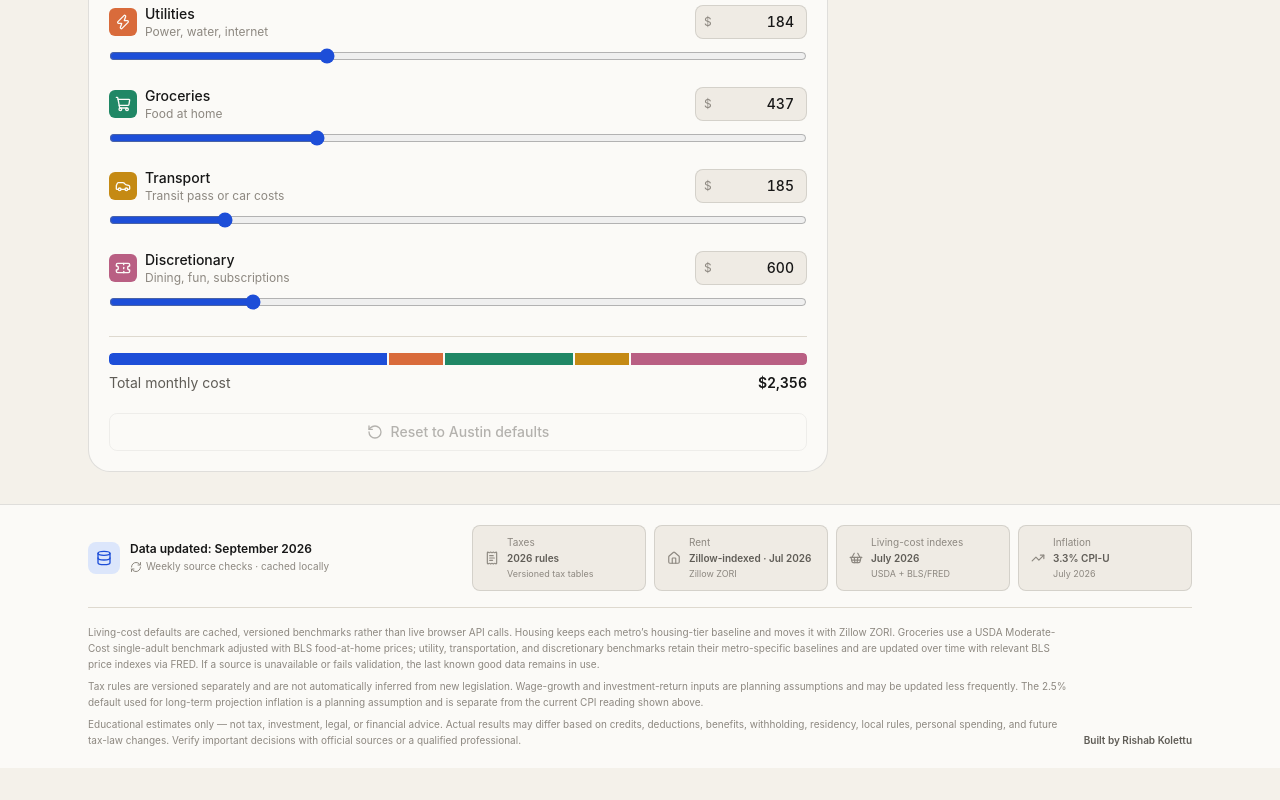
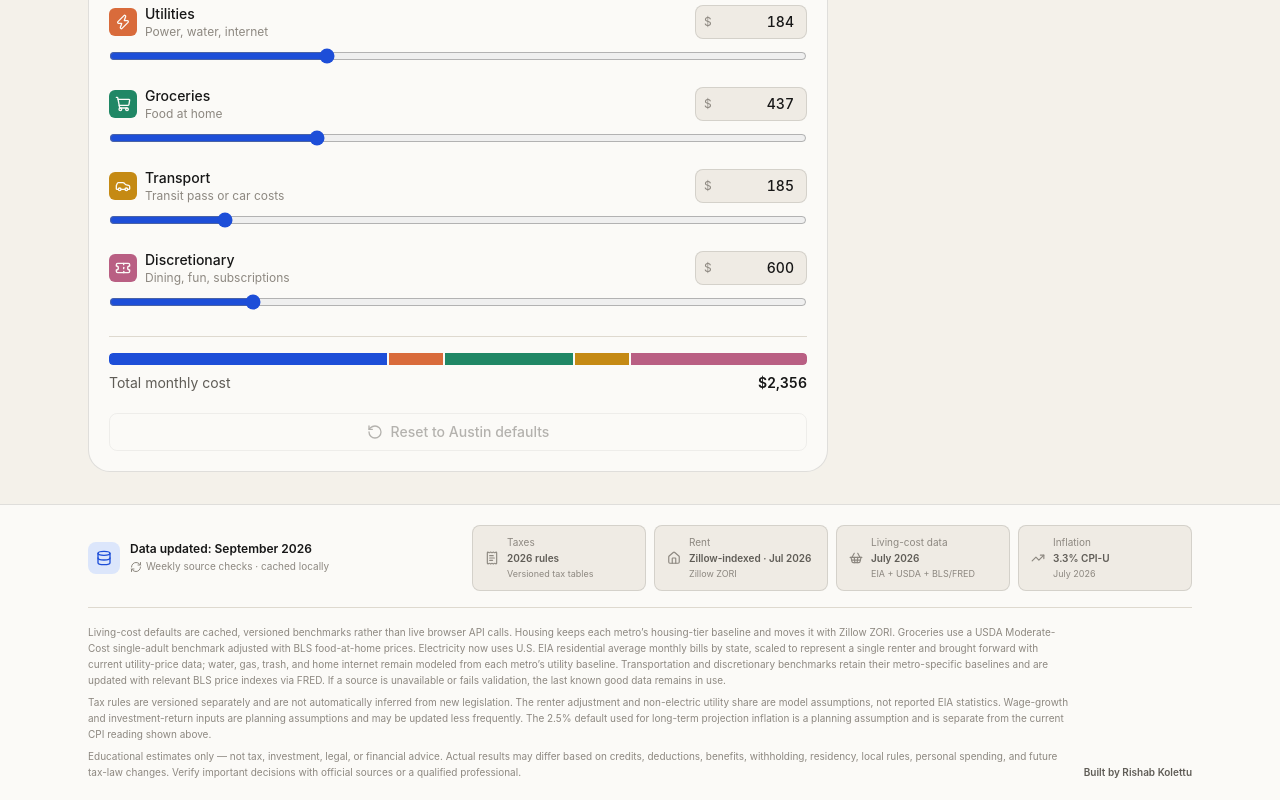
Before and after one commit to rkolettu/take-home-savings-calculator, a React (Vite) app: page / in a window 1280 px wide. Shown: the part 1026-1826 px from the top of the page. Before the commit the page ends 1794 px from the top, so only its background shows below. Built offline with nearby package versions, Linux system fonts and the light colour scheme.

Commit message:
Clarify state-based utility sourcing in footer

```diff
--- a/src/components/DataFreshness.tsx
+++ b/src/components/DataFreshness.tsx
@@ -22,9 +22,9 @@ const items = [
     icon: Home,
   },
   {
-    label: 'Living-cost indexes',
+    label: 'Living-cost data',
     value: liveData.costIndexPeriod,
-    detail: 'USDA + BLS/FRED',
+    detail: 'EIA + USDA + BLS/FRED',
     icon: ShoppingBasket,
   },
   {
@@ -90,10 +90,10 @@ export function DataFreshness() {
         >
           <div className="space-y-1.5 text-[10px] leading-4 text-[var(--text-muted)]">
             <p>
-              Living-cost defaults are cached, versioned benchmarks rather than live browser API calls. Housing keeps each metro’s housing-tier baseline and moves it with Zillow ZORI. Groceries use a USDA Moderate-Cost single-adult benchmark adjusted with BLS food-at-home prices; utility, transportation, and discretionary benchmarks retain their metro-specific baselines and are updated over time with relevant BLS price indexes via FRED. If a source is unavailable or fails validation, the last known good data remains in use.
+              Living-cost defaults are cached, versioned benchmarks rather than live browser API calls. Housing keeps each metro’s housing-tier baseline and moves it with Zillow ZORI. Groceries use a USDA Moderate-Cost single-adult benchmark adjusted with BLS food-at-home prices. Electricity now uses U.S. EIA residential average monthly bills by state, scaled to represent a single renter and brought forward with current utility-price data; water, gas, trash, and home internet remain modeled from each metro’s utility baseline. Transportation and discretionary benchmarks retain their metro-specific baselines and are updated with relevant BLS price indexes via FRED. If a source is unavailable or fails validation, the last known good data remains in use.
             </p>
             <p>
-              Tax rules are versioned separately and are not automatically inferred from new legislation. Wage-growth and investment-return inputs are planning assumptions and may be updated less frequently. The 2.5% default used for long-term projection inflation is a planning assumption and is separate from the current CPI reading shown above.
+              Tax rules are versioned separately and are not automatically inferred from new legislation. The renter adjustment and non-electric utility share are model assumptions, not reported EIA statistics. Wage-growth and investment-return inputs are planning assumptions and may be updated less frequently. The 2.5% default used for long-term projection inflation is a planning assumption and is separate from the current CPI reading shown above.
             </p>
             <p>
               Educational estimates only — not tax, investment, legal, or financial advice. Actual results may differ based on credits, deductions, benefits, withholding, residency, local rules, personal spending, and future tax-law changes. Verify important decisions with official sources or a qualified professional.
```
